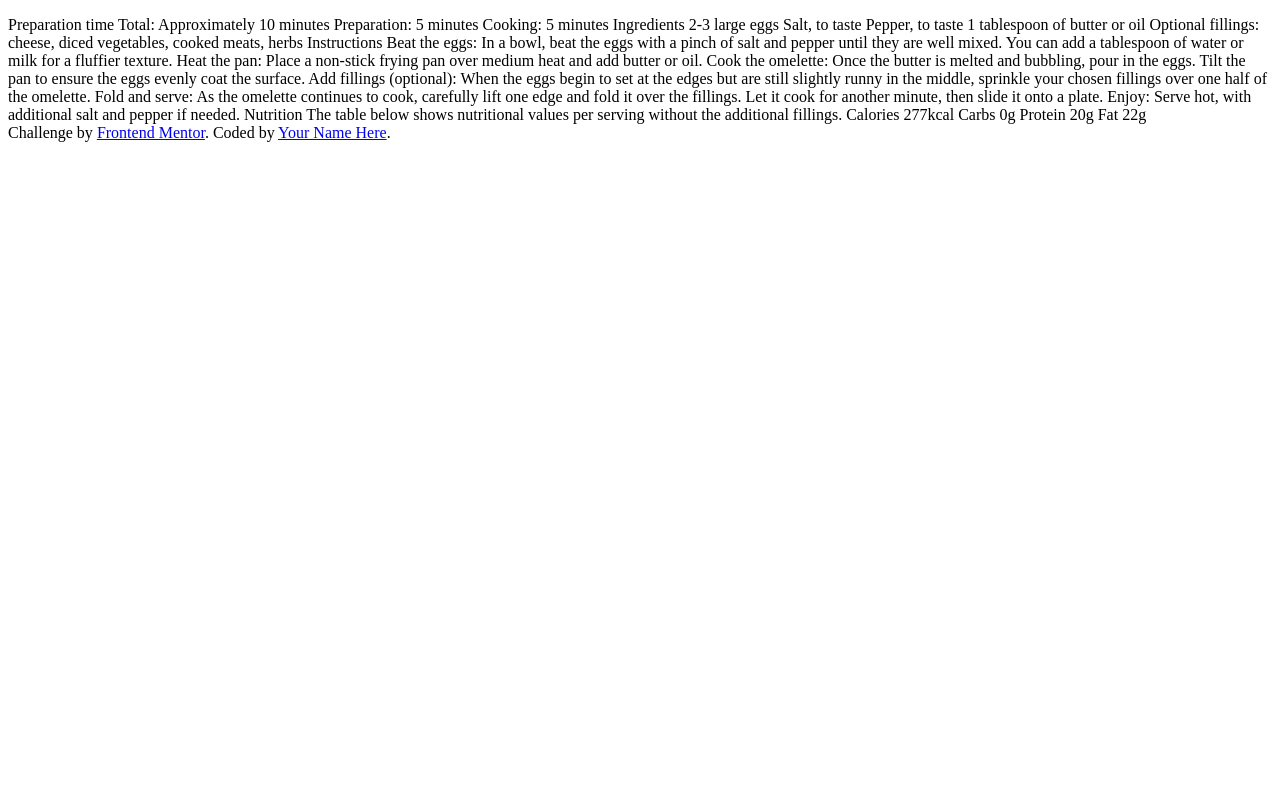
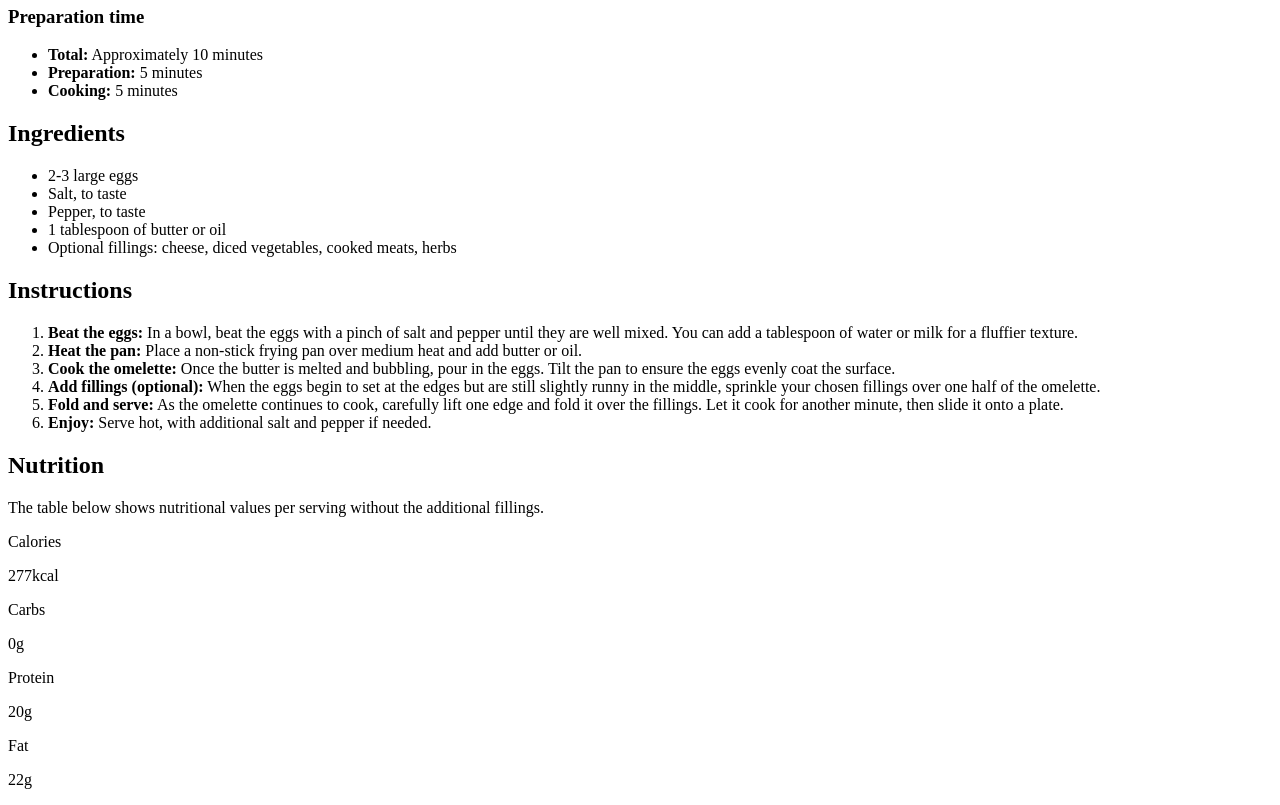
Before and after one commit to KrisvHeij/recipe-page-main, a plain HTML site: page index.html in a window 1280 px wide. Shown: the part 710-1515 px from the top of the page. Before the commit the page ends 860 px from the top, so only its background shows below. Drawn offline with Linux system fonts and the light colour scheme.

Commit message:
Added HTML and boilerplate css

```diff
--- a/index.html
+++ b/index.html
@@ -1,80 +1,121 @@
 <!DOCTYPE html>
 <html lang="en">
   <head>
-  <meta charset="UTF-8">
-  <meta name="viewport" content="width=device-width, initial-scale=1.0"> <!-- displays site properly based on user's device -->
+    <meta charset="UTF-8" />
+    <meta name="viewport" content="width=device-width, initial-scale=1.0" />
+    <!-- displays site properly based on user's device -->
 
-  <link rel="preconnect" href="https://fonts.googleapis.com">
-  <link rel="preconnect" href="https://fonts.gstatic.com" crossorigin>
-  <link href="https://fonts.googleapis.com/css2?family=Outfit:wght@100..900&family=Young+Serif&display=swap" rel="stylesheet">
-  <link rel="icon" type="image/png" sizes="32x32" href="./assets/images/favicon-32x32.png">
-  <link rel="stylesheet" href="styles.css">
+    <link rel="preconnect" href="https://fonts.googleapis.com" />
+    <link rel="preconnect" href="https://fonts.gstatic.com" crossorigin />
+    <link
+      href="https://fonts.googleapis.com/css2?family=Outfit:wght@100..900&family=Young+Serif&display=swap"
+      rel="stylesheet"
+    />
+    <link
+      rel="icon"
+      type="image/png"
+      sizes="32x32"
+      href="./assets/images/favicon-32x32.png"
+    />
+    <link rel="stylesheet" href="styles.css" />
     <title>Frontend Mentor | Recipe page</title>
   </head>
   <body>
     <main>
+      <section>
         <div>
-      <img src="../assets/images/image-omelette.jpeg" alt="An omelette with vegetables and a piece of toast on a plate">
+          <img
+            src="../assets/images/image-omelette.jpeg"
+            alt="An omelette with vegetables and a piece of toast on a plate"
+          />
         </div>
         <h1>Simple Omelette Recipe</h1>
-    <p>An easy and quick dish, perfect for any meal. This classic omelette combines beaten eggs cooked
-      to perfection, optionally filled with your choice of cheese, vegetables, or meats.</p>
+        <p>
+          An easy and quick dish, perfect for any meal. This classic omelette
+          combines beaten eggs cooked to perfection, optionally filled with your
+          choice of cheese, vegetables, or meats.
+        </p>
+      </section>
+
+      <section>
+        <h3>Preparation time</h3>
+        <ul>
+          <li><strong>Total:</strong> Approximately 10 minutes</li>
+          <li><strong>Preparation:</strong> 5 minutes</li>
+          <li><strong>Cooking:</strong> 5 minutes</li>
+        </ul>
+      </section>
+
+      <section>
+        <h2>Ingredients</h2>
+        <ul>
+          <li>2-3 large eggs</li>
+          <li>Salt, to taste</li>
+          <li>Pepper, to taste</li>
+          <li>1 tablespoon of butter or oil</li>
+          <li>
+            Optional fillings: cheese, diced vegetables, cooked meats, herbs
+          </li>
+        </ul>
+      </section>
+
+      <section>
+        <h2>Instructions</h2>
+        <ol>
+          <li>
+            <strong>Beat the eggs:</strong> In a bowl, beat the eggs with a
+            pinch of salt and pepper until they are well mixed. You can add a
+            tablespoon of water or milk for a fluffier texture.
+          </li>
+          <li>
+            <strong>Heat the pan:</strong> Place a non-stick frying pan over
+            medium heat and add butter or oil.
+          </li>
+          <li>
+            <strong>Cook the omelette:</strong> Once the butter is melted and
+            bubbling, pour in the eggs. Tilt the pan to ensure the eggs evenly
+            coat the surface.
+          </li>
+          <li>
+            <strong>Add fillings (optional):</strong> When the eggs begin to set
+            at the edges but are still slightly runny in the middle, sprinkle
+            your chosen fillings over one half of the omelette.
+          </li>
+          <li>
+            <strong>Fold and serve:</strong> As the omelette continues to cook,
+            carefully lift one edge and fold it over the fillings. Let it cook
+            for another minute, then slide it onto a plate.
+          </li>
+          <li>
+            <strong>Enjoy:</strong> Serve hot, with additional salt and pepper
+            if needed.
+          </li>
+        </ol>
+      </section>
+
+      <section>
+        <h2>Nutrition</h2>
+        <p>
+          The table below shows nutritional values per serving without the
+          additional fillings.
+        </p>
+        <div>
+          <p>Calories</p>
+          <p>277kcal</p>
+        </div>
+        <div>
+          <p>Carbs</p>
+          <p>0g</p>
+        </div>
+        <div>
+          <p>Protein</p>
+          <p>20g</p>
+        </div>
+        <div>
+          <p>Fat</p>
+          <p>22g</p>
+        </div>
+      </section>
     </main>
-
-
-
-
-  Preparation time
-
-  Total: Approximately 10 minutes
-  Preparation: 5 minutes
-  Cooking: 5 minutes
-
-  Ingredients
-
-  2-3 large eggs
-  Salt, to taste
-  Pepper, to taste
-  1 tablespoon of butter or oil
-  Optional fillings: cheese, diced vegetables, cooked meats, herbs
-
-  Instructions
-
-  Beat the eggs: In a bowl, beat the eggs with a pinch of salt and pepper until they are well mixed.
-  You can add a tablespoon of water or milk for a fluffier texture.
-
-  Heat the pan: Place a non-stick frying pan over medium heat and add butter or oil.
-
-  Cook the omelette: Once the butter is melted and bubbling, pour in the eggs. Tilt the pan to ensure
-  the eggs evenly coat the surface.
-
-  Add fillings (optional): When the eggs begin to set at the edges but are still slightly runny in the
-  middle, sprinkle your chosen fillings over one half of the omelette.
-
-  Fold and serve: As the omelette continues to cook, carefully lift one edge and fold it over the
-  fillings. Let it cook for another minute, then slide it onto a plate.
-
-  Enjoy: Serve hot, with additional salt and pepper if needed.
-
-  Nutrition
-
-  The table below shows nutritional values per serving without the additional fillings.
-
-  Calories
-  277kcal
-
-  Carbs
-  0g
-
-  Protein
-  20g
-
-  Fat
-  22g
-
-  <div class="attribution">
-    Challenge by <a href="https://www.frontendmentor.io?ref=challenge" target="_blank">Frontend Mentor</a>.
-    Coded by <a href="#">Your Name Here</a>.
-  </div>
   </body>
 </html>
--- a/styles.css
+++ b/styles.css
@@ -0,0 +1,13 @@
+:root {
+  --c-white: hsl(0, 0%, 100%);
+  --c-stone-100: hsl(30, 54%, 90%);
+  --c-stone-150: hsl(30, 18%, 87%);
+  --c-stone-600: hsl(30, 10%, 34%);
+  --c-stone-900: hsl(24, 5%, 18%);
+  --c-brown-800: hsl(14, 45%, 36%);
+  --c-rose-50: hsl(330, 100%, 98%);
+  --c-rose-800: hsl(332, 51%, 32%);
+  --fw-400: 400;
+  --fw-600: 600;
+  --fw-700: 700;
+}
```
Lines whose indentation alone changed are shown as unchanged.
